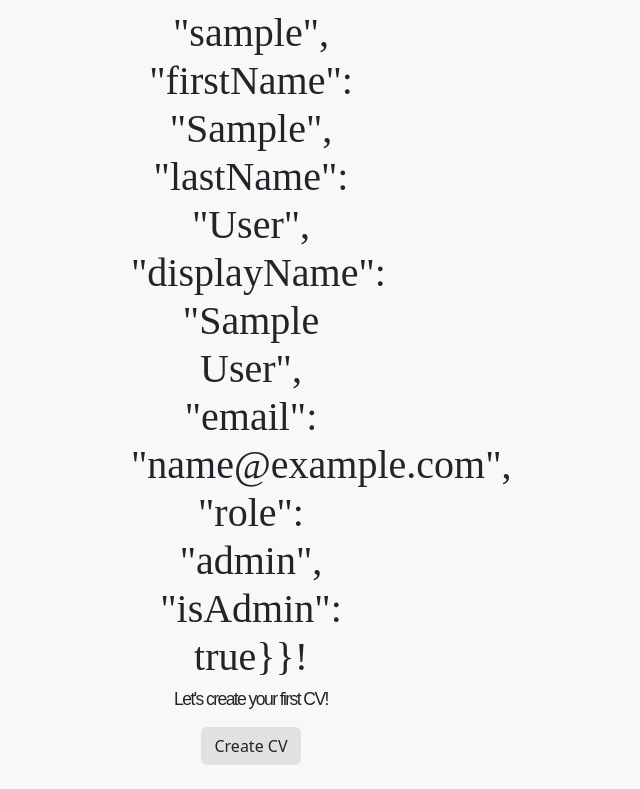
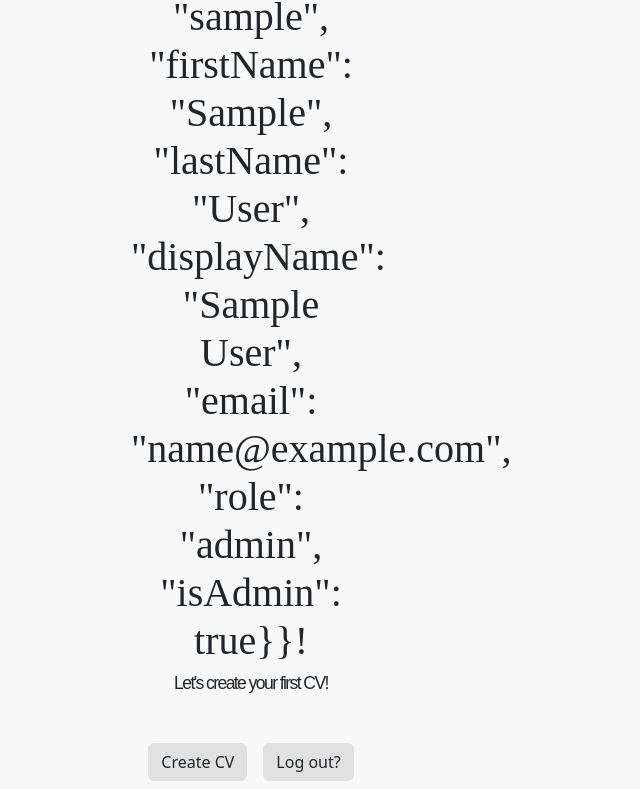
Before and after one commit to wallet-wizard/cv-master, a React (Vite) app: page / in a window 1280 px wide. Shown: the part 1745-2534 px from the top of the page, without its empty margins (389-1029 px from the left). Before the commit the page ends 2510 px from the top, so only its background shows below. Built offline with nearby package versions, Linux system fonts and the light colour scheme; sample sign-in values are in the browser's storage; a web font is replaced by a local one.

Commit message:
Imports log out button in welcome page with no CVs

```diff
--- a/src/components/Login/index.jsx
+++ b/src/components/Login/index.jsx
@@ -92,7 +92,10 @@ export default function Login(props) {
           <>
             <h1>{`Welcome, ${capitalize(currentUser)}!`}</h1>
             <h3 className="CVcound">Let's create your first CV!</h3>
-            <button onClick={goToEditor} className=" btn welcomeBtn">Create CV</button>
+            <div className="container-fluid actionContainer">
+              <button onClick={goToEditor} className=" btn welcomeBtn">Create CV</button>
+              <button onClick={logout} className=" btn welcomeBtn">Log out?</button>
+            </div>
           </>
           }
         </>
```
